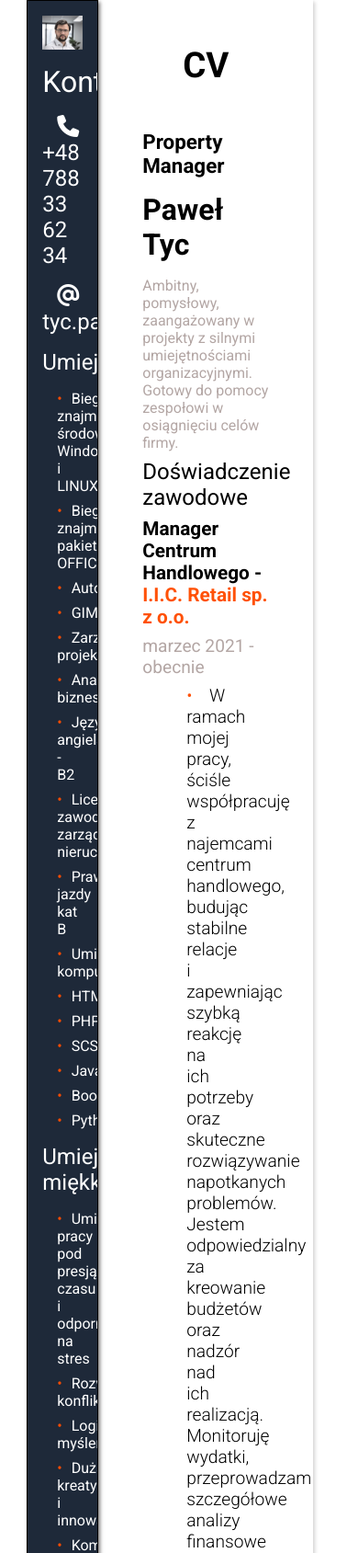
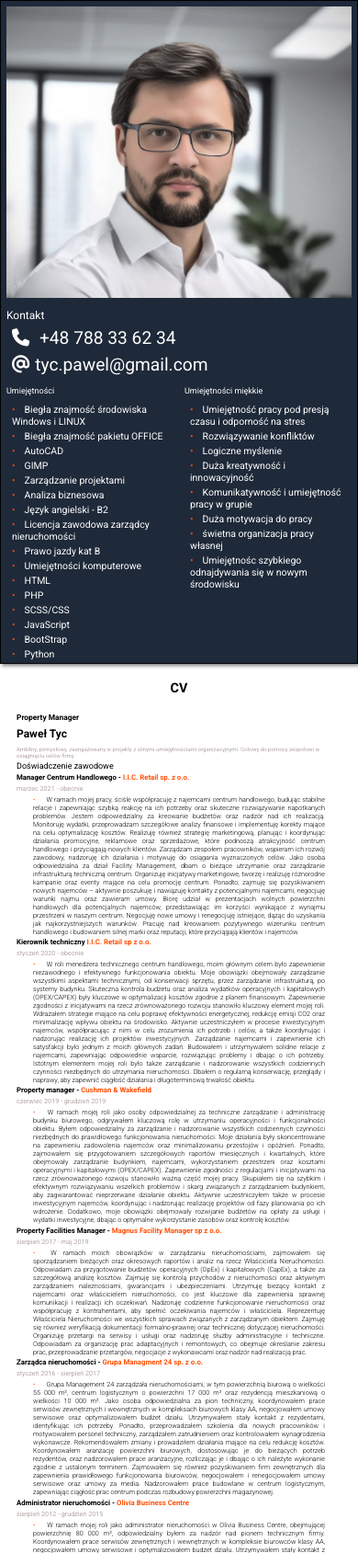
Before and after one commit to fluktar/CV, a PHP site: page /pl.html in a window 390 px wide. Shown: the top 1689 px of the page at 92% size. Run offline with PHP 8.4, Linux system fonts and the light colour scheme; some libraries are stand-ins or nearby versions.

Commit message:
Update HTML and SCSS files to improve responsiveness and styling

```diff
--- a/pl.html
+++ b/pl.html
@@ -45,7 +45,7 @@
       <div>
         <div class="cointeiner base_info">
           <div class="right_main_skill">Umiejętności</div>
-          <div>
+          <div class="right_main_point">
             <ul>
               <li>Biegła znajmość środowiska Windows i LINUX</li>
               <li>Biegła znajmość pakietu OFFICE</li>
@@ -68,7 +68,7 @@
             </ul>
           </div>
           <div class="right_main_title">Umiejętności miękkie</div>
-          <div>
+          <div class="right_main_sk">
             <ul>
               <li>Umiejętność pracy pod presją czasu i odporność na stres</li>
               <li>Rozwiązywanie konfliktów</li>
@@ -251,7 +251,7 @@
             </li>
           </ul>
 
-          <h3 class="title_company">
+          <h3 class="title_company" id="brake_point">
             Administrator nieruchomości - <span>Olivia Business Centre</span>
           </h3>
           <p class="time">sierpień 2012 - grudzień 2015</p>
--- a/src/sass/style.scss
+++ b/src/sass/style.scss
@@ -1,3 +1,41 @@
+@mixin respond($breakpoint) {
+  @if $breakpoint == phone {
+    @media only screen and (max-width: 37.5em) {
+      @content;
+    }
+  }
+  @if $breakpoint == tab-port {
+    @media only screen and (max-width: 56.25em) {
+      @content;
+    }
+  }
+  @if $breakpoint == tab-land {
+    @media only screen and (max-width: 75em) {
+      @content;
+    }
+  }
+  @if $breakpoint == big-desktop {
+    @media only screen and (min-width: 112.5em) {
+      @content;
+    }
+  }
+}
+
+@media print {
+  @page {
+    size: A4;
+    margin: 0;
+  }
+  body {
+    width: 100%;
+    height: 100%;
+  }
+  #brake_point {
+    margin-top: 2rem;
+    page-break-before: always; // zaczyna drukowanie na nowej stronie
+  }
+}
+
 * {
   margin: 0;
   padding: 0;
@@ -11,7 +49,10 @@ body {
   flex-direction: row;
   font-family: "Roboto", sans-serif;
   //   font-family: "Lato", sans-serif;
-  font-size: 62.5%;
+  @include respond(tab-port) {
+    display: grid;
+    width: 100%;
+  }
 }
 
 :root {
@@ -22,18 +63,47 @@ body {
   --selection: rgba(255, 77, 0, 0.977);
 }
 
+html {
+  font-size: 62.5%;
+  scroll-behavior: smooth;
+
+  @include respond(tab-land) {
+    font-size: 56.25%;
+  }
+  @include respond(tab-port) {
+    font-size: 50%;
+  }
+  @include respond(phone) {
+    font-size: 37.5%;
+  }
+  @include respond(big-desktop) {
+    font-size: 80%;
+  }
+}
+
 .left {
   border: 1px solid black;
   width: 20vw;
   overflow: auto;
   background-color: var(--color-1);
   box-shadow: 2px 2px 4px rgba($color: #7a7878, $alpha: 1);
+  @include respond(tab-port) {
+    grid-column: 1/-1;
+    grid-row: 1/1;
+    width: 100%;
+
+    display: grid;
+  }
   .photo {
     display: flex;
     flex-direction: column;
     margin: 1rem;
+
     img {
       height: 340px auto;
+      @include respond(tab-port) {
+        width: 100%;
+      }
     }
   }
   .right_total {
@@ -43,22 +113,42 @@ body {
       color: var(--text-color2);
     }
     .right_main_info {
+      @include respond(tab-port) {
+        font-size: 3.2rem;
+      }
       margin: 1rem;
       font-size: 1.5rem;
       color: var(--text-color2);
     }
   }
   .base_info {
+    @include respond(tab-port) {
+      display: grid;
+      grid-template-columns: 1fr 1fr;
+    }
+    .right_main_point {
+      @include respond(tab-port) {
+        grid-column: 1/2;
+        grid-row: 2/3;
+      }
+    }
     .right_main_skill {
       font-size: 1.5rem;
       margin: 1rem;
       color: var(--text-color2);
+      @include respond(tab-port) {
+        grid-column: 1/2;
+        grid-row: 1/2;
+      }
     }
     ul {
       list-style: none;
       li {
         margin: 0.5rem 2rem;
         font-size: 1rem;
+        @include respond(tab-port) {
+          font-size: 1.75rem;
+        }
         color: var(--text-color2);
       }
       li:before {
@@ -71,10 +161,25 @@ body {
       font-size: 1.5rem;
       margin: 1rem;
       color: var(--text-color2);
+      @include respond(tab-port) {
+        grid-column: 2/3;
+        grid-row: 1/2;
+      }
+    }
+    .right_main_sk {
+      @include respond(tab-port) {
+        grid-column: 2/3;
+        grid-row: 2/3;
+      }
     }
   }
 }
 .right {
+  @include respond(tab-port) {
+    width: 100%;
+    grid-row: 2/2;
+    grid-column: 1/-1;
+  }
   width: 60vw;
   box-shadow: 2px 2px 4px rgba($color: #6d6a6a, $alpha: 0.3);
   h1 {
```
Also changed, not shown: dist/css/style.min.css, 1 other file.
